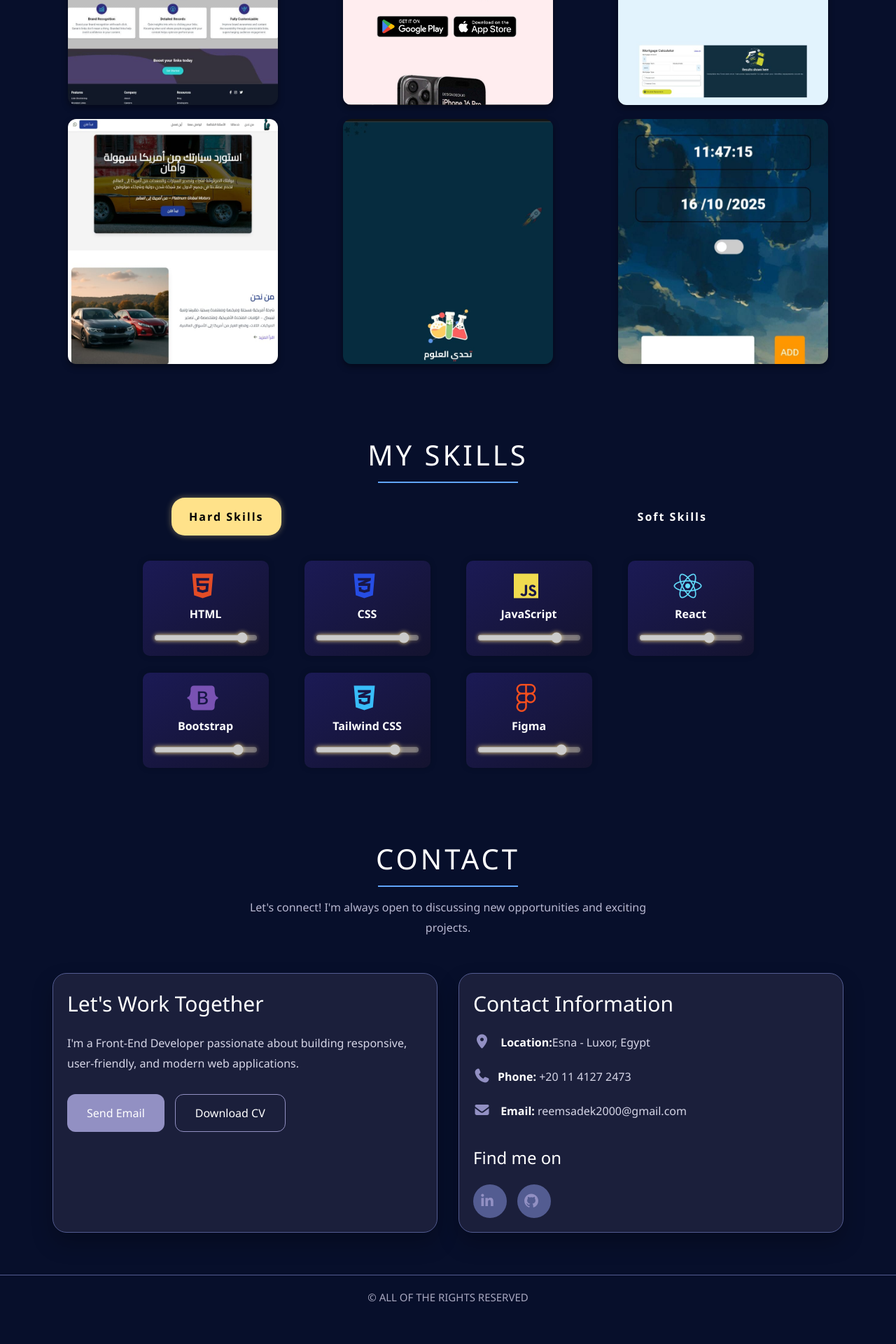
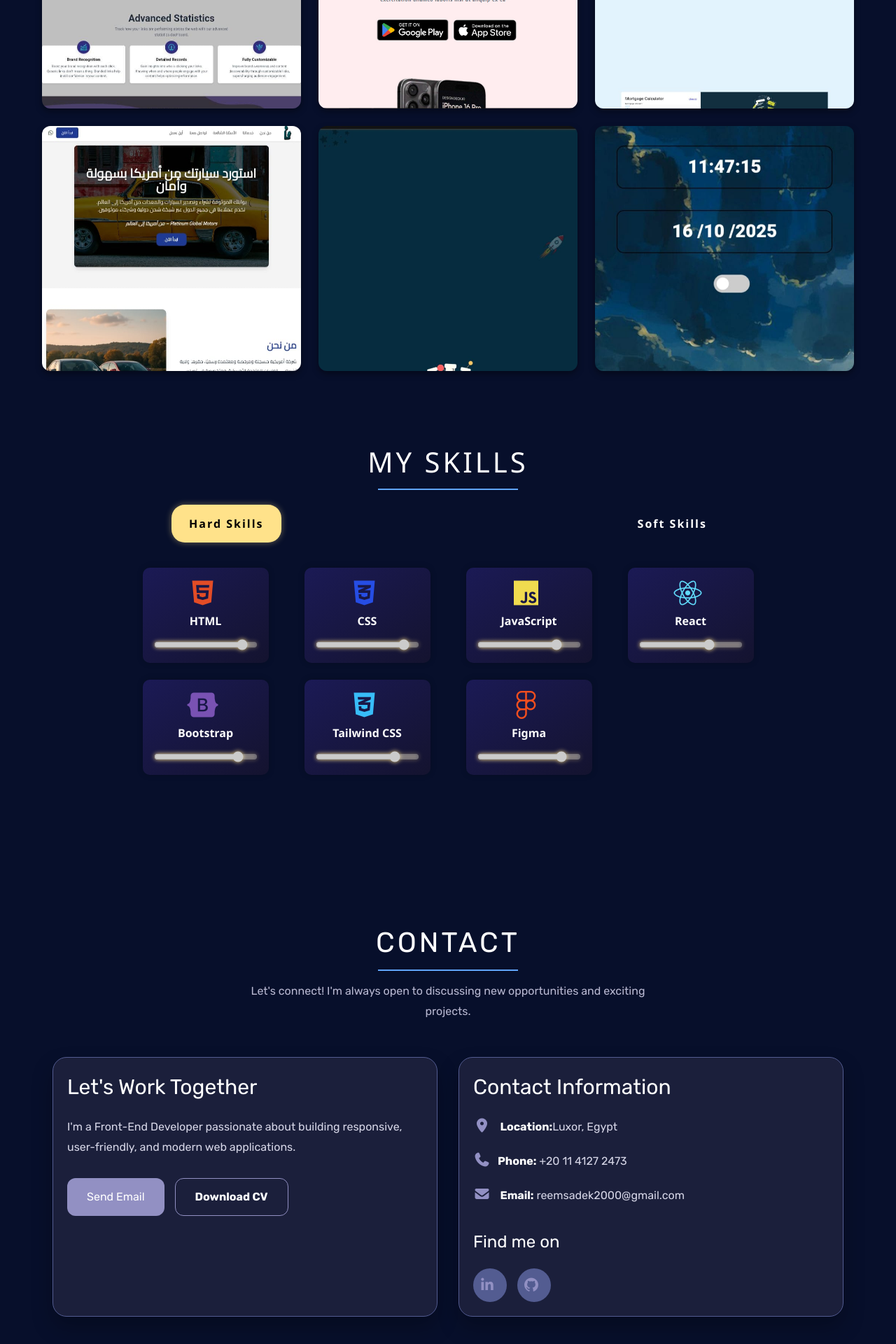
Before and after one commit to reem-abdelrazek20/reem-abdelrazek, a React (Vite) app: page / in a window 1280 px wide. Shown: the part 1854-3774 px from the top of the page at 70% size. Before the commit the page ends 3719 px from the top, so only its background shows below. Built offline with nearby package versions, Linux system fonts and the light colour scheme.

Commit message:
Update project

```diff
--- a/src/Components/Contact.jsx
+++ b/src/Components/Contact.jsx
@@ -2,7 +2,7 @@ import "../styles/contactStyle.css";
 
 export default function Contact() {
   return (
-    <section id="contact ">
+    <section id="contact">
       <h2 className="section-header">Contact</h2>
       <p className="section-subheader">
         Let's connect! I'm always open to discussing new opportunities and
@@ -17,7 +17,9 @@ export default function Contact() {
           </p>
           <div className="buttons ">
             <button>Send Email</button>
-            <button>Download CV</button>
+            <a className="btn" href="/Reem Abdelrazek-cv.pdf" download>
+  Download CV
+</a>
           </div>
         </div>
         <div className="card-contact">
@@ -27,7 +29,7 @@ export default function Contact() {
               <strong>
                 <i className="fa-solid fa-location-dot"></i> Location:
               </strong>
-              Esna - Luxor, Egypt
+              Luxor, Egypt
             </li>
             <li>
               <strong>
--- a/src/Components/Skils.jsx
+++ b/src/Components/Skils.jsx
@@ -5,7 +5,7 @@ export default function Skills() {
   const [activeTab, setActiveTab] = useState("hard");
 
   return (
-    <div className="mt-10">
+    <div className="mt-10" id="Skills">
       <h2 className="section-header">My Skills</h2>
 
       <section className="skills-section">
--- a/src/styles/card.css
+++ b/src/styles/card.css
@@ -10,6 +10,8 @@
   display: grid;
   gap: 2rem;
   padding: 2rem;
+    max-width: 1200px;
+  margin: 0 auto;
 }
 
 @media (min-width: 600px) {
@@ -24,11 +26,13 @@
   }
 }
 
+
+
+
 .card {
-  width: 300px;
-  height: 400px;
+  width: 100%;
+  height: 350px;
   position: relative;
-  height: 350px;
   display: flex;
   align-items: flex-end;
   padding: 1rem;
@@ -40,7 +44,6 @@
   border-radius: 12px;
   transition: transform 0.3s ease-in-out;
 }
-
 .card:hover {
   transform: scale(1.02);
 }
@@ -60,9 +63,10 @@
 .card .content {
   position: relative;
   z-index: 1;
+    width: 100%;
   text-align: center;
   background: transparent;
-  transform: translateY(100%); /* يبدأ من تحت */
+  transform: translateY(100%);
   opacity: 0;
   transition: transform 0.5s ease, opacity 0.5s ease;
 }
@@ -81,6 +85,7 @@
 }
 
 .card .btn {
+   display: inline-block;
   cursor: pointer;
   margin-top: 1rem;
   padding: 0.5rem 1rem;
--- a/src/styles/contactStyle.css
+++ b/src/styles/contactStyle.css
@@ -36,13 +36,12 @@
 .card-contact {
   flex: 1;
   width: 100%;
-max-width: 550px;
+  max-width: 550px;
   background: #1b1f3b;
   border: 1px solid #535c91;
   border-radius: 20px;
   padding: 20px;
   box-shadow: 0 15px 30px rgba(0, 0, 0, 0.25);
-
 }
 
 .card-h2 {
@@ -63,34 +62,49 @@ max-width: 550px;
   flex-wrap: wrap;
 }
 
-.buttons button {
+/* الأزرار والروابط */
+.buttons button,
+.buttons a {
+  display: inline-flex;
+  justify-content: center;
+  align-items: center;
   padding: 14px 28px;
   border-radius: 12px;
-  border: none;
   cursor: pointer;
   font-size: 16px;
+  font-family: inherit;
+  text-decoration: none;
   transition: 0.3s;
 }
 
-.buttons button:first-child {
+/* الزر الأساسي */
+.buttons button:first-child,
+.buttons a:first-child {
   background: #9290c3;
   color: white;
+  border: none;
 }
 
-.buttons button:first-child:hover {
+.buttons button:first-child:hover,
+.buttons a:first-child:hover {
   background: #7f7db2;
+  transform: translateY(-2px);
 }
 
-.buttons button:last-child {
+/* الزر الثاني */
+.buttons button:last-child,
+.buttons a:last-child {
   background: transparent;
   border: 1px solid #9290c3;
   color: #fff;
 }
 
-.buttons button:last-child:hover {
+.buttons button:last-child:hover,
+.buttons a:last-child:hover {
   background: #9290c3;
 }
 
+/* Contact Info */
 .card-contact ul {
   list-style: none;
   margin-top: 20px;
@@ -120,6 +134,7 @@ max-width: 550px;
   color: #9290c3;
 }
 
+/* Social Media */
 .social-icons {
   margin-top: 35px;
 }
@@ -161,6 +176,7 @@ hr {
   font-size: 15px;
 }
 
+/* Mobile */
 @media (max-width: 768px) {
   .cards-contact {
     flex-direction: column;
@@ -174,7 +190,8 @@ hr {
     flex-direction: column;
   }
 
-  .buttons button {
+  .buttons button,
+  .buttons a {
     width: 100%;
   }
 
--- a/src/styles/project.css
+++ b/src/styles/project.css
@@ -1,7 +1,6 @@
 .project-section {
   margin-top: 60px;
   padding: 0 20px;
-
   text-align: center;
 }
 
@@ -11,10 +10,25 @@
 .project-grid {
   display: grid;
   grid-template-columns: repeat(auto-fit, minmax(280px, 1fr));
-  gap: 20px;
-  justify-items: center;
+  gap: 25px;
+
   align-items: stretch;
   max-width: 1200px;
   margin: 0 auto;
   padding: 0 20px;
 }
+
+.project-card {
+  width: 100%;
+  min-height: 300px;
+  padding: 20px;
+  border-radius: 15px;
+  background: #fff;
+  box-shadow: 0 5px 20px rgba(0, 0, 0, 0.08);
+  transition: transform 0.3s ease, box-shadow 0.3s ease;
+}
+
+.project-card:hover {
+  transform: translateY(-8px);
+  box-shadow: 0 10px 30px rgba(0, 0, 0, 0.12);
+}
```
